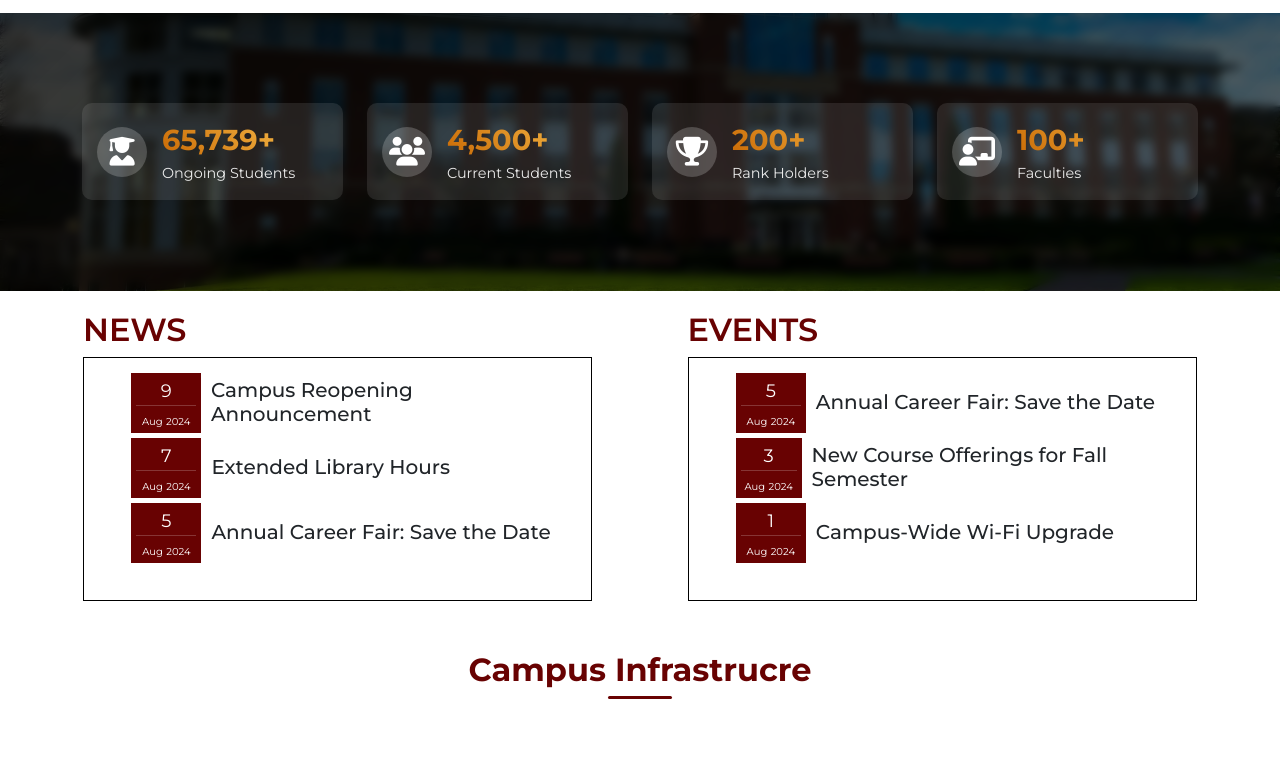
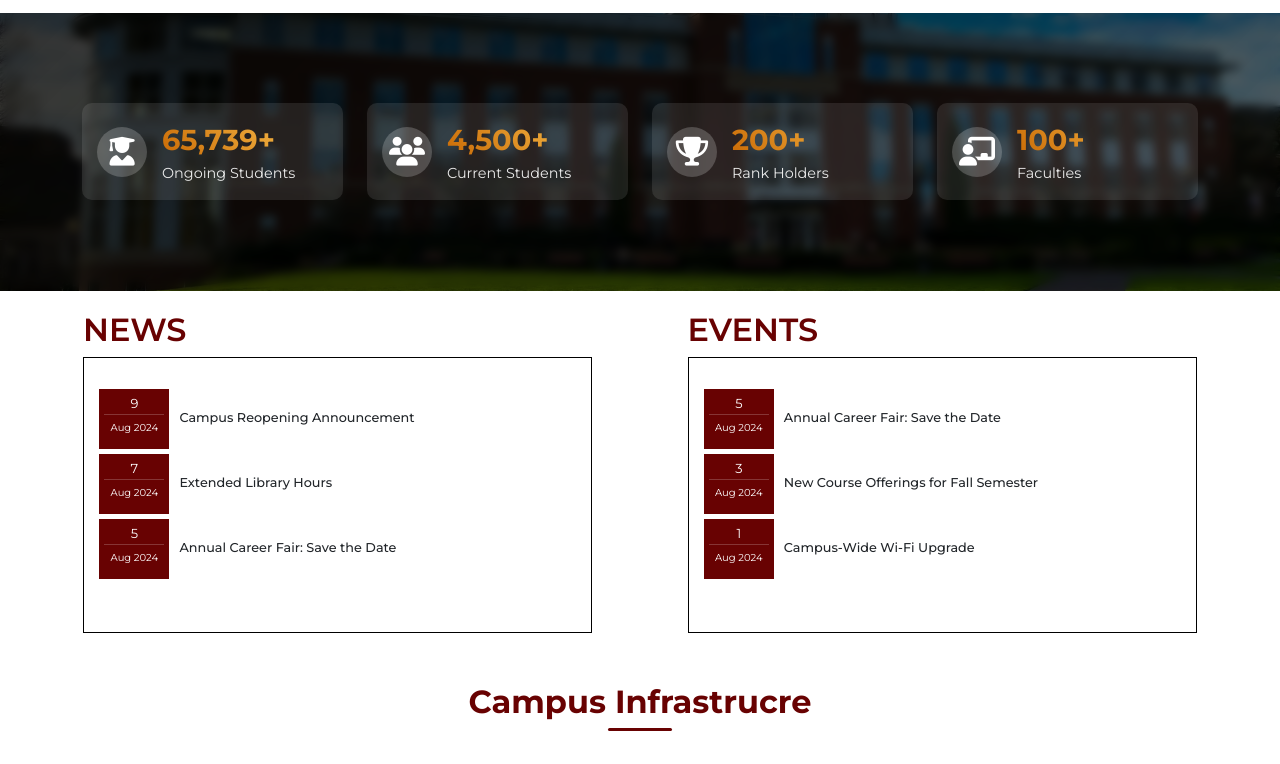
Before and after one commit to Malik-Rizwan0/skvppgcollege.org.in, a plain HTML site: page index.html in a window 1280 px wide. Shown: the part 1319-2083 px from the top of the page. Drawn offline with nearby package versions, Linux system fonts and the light colour scheme; grey boxes are pictures that could not be loaded.

Commit message:
Modify notice board font size

```diff
--- a/index.html
+++ b/index.html
@@ -291,7 +291,7 @@
                                     class="year">2024</span></div>
                             <div class="news-title">
                                 <h5 class="notice-title">Campus Reopening Announcement</h5>
-                            <!-- <p class="notice-content">We are pleased to announce that the campus will be reopening on
+                                <!-- <p class="notice-content">We are pleased to announce that the campus will be reopening on
                                 September 1, 2024. Please check your email for detailed instructions and safety
                                 protocols.</p> -->
                             </div>
@@ -301,7 +301,7 @@
                                     class="year">2024</span></div>
                             <div class="news-title">
                                 <h5 class="notice-title">Extended Library Hours</h5>
-                            <!-- <p class="notice-content">To better accommodate student needs, the college library will now
+                                <!-- <p class="notice-content">To better accommodate student needs, the college library will now
                                 be open until 10 PM on weekdays. Take advantage of these extended hours for your
                                 studies!</p> -->
                             </div>
@@ -311,7 +311,7 @@
                                     class="year">2024</span></div>
                             <div class="news-title">
                                 <h5 class="notice-title">Annual Career Fair: Save the Date</h5>
-                            <!-- <p class="notice-content">Mark your calendars for October 15, 2024! Our annual Career Fair
+                                <!-- <p class="notice-content">Mark your calendars for October 15, 2024! Our annual Career Fair
                                 is your opportunity to connect with potential employers and explore exciting career
                                 paths.</p> -->
                             </div>
@@ -328,25 +328,30 @@
                                     class="year">2024</span></div>
                             <div class="news-title">
                                 <h5 class="notice-title">Annual Career Fair: Save the Date</h5>
-                            <!-- <p class="notice-content">Mark your calendars for October 15, 2024! Our annual Career Fair
+                                <!-- <p class="notice-content">Mark your calendars for October 15, 2024! Our annual Career Fair
                                 is your opportunity to connect with potential employers and explore exciting career
                                 paths.</p> -->
                             </div>
                         </li>
-                        <li class="d-flex align-items-center">
-                            <div class="news-date"><span class="date">3</span> <span class="month">Aug</span> <span
-                                    class="year">2024</span></div>
+                        <li class="d-flex align-items-center ">
+                            <div class="imp">
+                                <div class="news-date">
+                                    <span class="date">3</span>
+                                    <span class="month">Aug</span>
+                                    <span class="year">2024</span>
+                                </div>
+                            </div>
                             <div class="news-title">
                                 <h5 class="notice-title">New Course Offerings for Fall Semester</h5>
-                            <!-- <p class="notice-content">Exciting new courses are now available for the upcoming semester. Visit the course catalog to explore these additions and enhance your academic journey.</p>
-                            </div> -->
+                                <!-- <p class="notice-content">Exciting new courses are now available for the upcoming semester. Visit the course catalog to explore these additions and enhance your academic journey.</p> -->
+                            </div>
                         </li>
                         <li class="d-flex align-items-center">
                             <div class="news-date"><span class="date">1</span> <span class="month">Aug</span> <span
                                     class="year">2024</span></div>
                             <div class="news-title">
                                 <h5 class="notice-title">Campus-Wide Wi-Fi Upgrade</h5>
-                            <!-- <p class="notice-content">We're upgrading our campus Wi-Fi network to provide faster and more reliable internet access. Please expect brief interruptions during the upgrade process.</p>
+                                <!-- <p class="notice-content">We're upgrading our campus Wi-Fi network to provide faster and more reliable internet access. Please expect brief interruptions during the upgrade process.</p>
                             </div> -->
                         </li>
 
--- a/modify.css
+++ b/modify.css
@@ -33,36 +33,43 @@
     display: block;
     padding: 3%;
 }
-li {
+.news-block li {
     list-style: none;
 }
+.news-block ul{
+    padding: 1rem 0px;
+}
+
 .news-holder .news-date {
     color: #fff;
-    font-size: 13px;
+    font-size: 10px;
     margin-bottom: 5px;
     padding-bottom: 5px;
     display: block;
-    float: left;
+    /* float: left; */
     width: 70px !important;
-    height: 60px;
+    height: 60px !important;
     background-color: #680202;
     margin-right: 10px;
     text-align: center !important;
     padding: 5px;
 }
+
 .news-holder .news-date .date {
-    font-size: 18px;
+    font-size: 13px;
     display: block;
     border-bottom: 1px solid rgba(255, 255, 255, .2);
     margin-bottom: 5px;
 }
-.news-holder .news-date * {
+.news-holder .news-date *  {
     color: #fff;
     font-size: 10px;
+    /* display: block; */
 }
 .news-holder .news-date * {
     color: #fff;
     font-size: 10px;
+    /* display: block; */
 }
 .news-holder li:after {
     visibility: hidden;
@@ -72,3 +79,14 @@ li {
     clear: both;
     height: 0;
 }
+.news-holder li h5{
+   font-size: 0.8rem;
+   /* background-color: black; */
+}
+
+@media screen  and (min-width: 500px) and (max-width:767px){
+    .news-holder li h5{
+       font-size: 1rem;
+       /* background-color: black; */
+    }
+}
```
